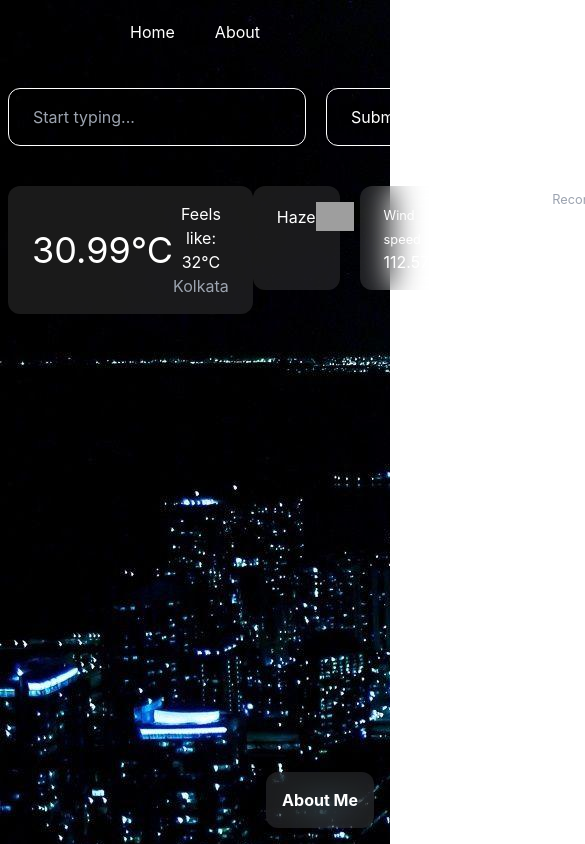
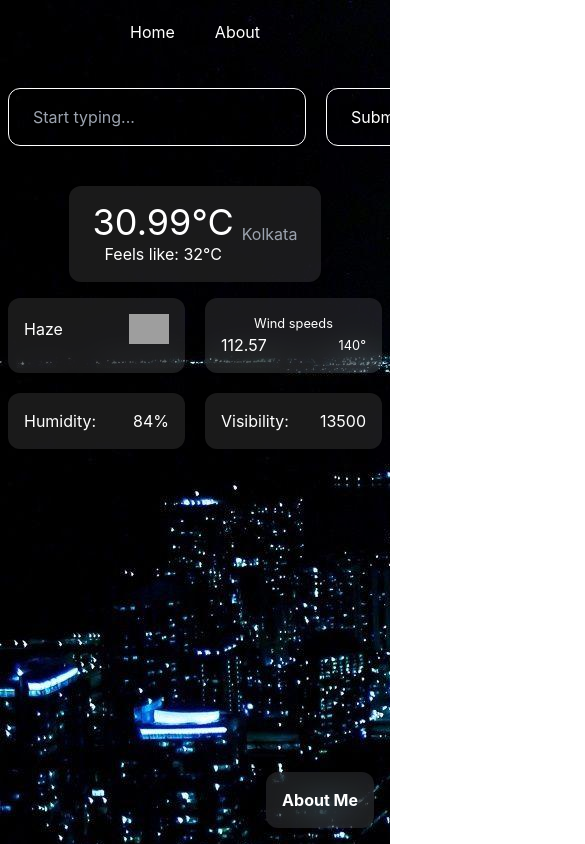
Before and after one commit to binayakbishnu/clinigo-task-binayak, a React (Create React App) app: page / in a window 390 px wide. Shown: the top 844 px of the page, 585 px wide, since content can reach past the window. Built offline with nearby package versions, Linux system fonts and the light colour scheme; grey boxes are pictures that could not be loaded.

Commit message:
feat: responsivity to dashboard

```diff
--- a/src/Pages/Dashboard.jsx
+++ b/src/Pages/Dashboard.jsx
@@ -223,8 +223,8 @@ function Dashboard() {
     return (
         <div className='flex-1 p-2 text-white relative'>
             <div className='mainContent flex flex-col items-stretch justify-start h-full'>
-                <div className={`inputDiv w-full m-auto`}>
-                    <form ref={formInput} action="/sendCityName" onSubmit={submitCity} className={`lg:w-[30%] m-auto flex flex-row gap-5 justify-between items-start`}>
+                <div className={`inputDiv w-fit m-auto`}>
+                    <form ref={formInput} action="/sendCityName" onSubmit={submitCity} className={`m-auto flex flex-row gap-5 justify-between items-start`}>
                         <div>
                             <input onChange={(e) => setCity(e.target.value)} type="text" list="cities"
                                 placeholder='Start typing...' ref={cityInput}
@@ -249,7 +249,7 @@ function Dashboard() {
                     }
                 </div>
 
-                <div className={`outputDiv flex-1 flex lg:flex-col items-stretch justify-start`}>
+                <div className={`outputDiv flex-1 flex flex-col items-stretch justify-start`}>
                     {/* <p className='text-white'>sent: {city}</p> */}
 
                     {/* error */}
@@ -260,13 +260,16 @@ function Dashboard() {
                     } */}
 
                     {/* temperature */}
-                    <div className='flex flex-row lg:flex-col items-center justify-between mt-4 px-6 lg:px-2 py-4 lg:pb-1 bg-white bg-opacity-10 backdrop-blur-lg w-full lg:w-[20%] m-auto rounded-xl'>
-                        <h1 className={`relative text-4xl lg:text-3xl ${weatherDetails ? 'text-white' : 'text-[rgba(0,0,0,0)]'}`}>
-                            {weatherDetails ? weatherDetails.currentTemperature : 99}&deg;C
+                    <div className='gap-2 lg:gap-0 flex flex-row lg:flex-col items-center justify-between mt-4 px-6 lg:px-2 py-4 lg:pb-1 bg-white bg-opacity-10 backdrop-blur-lg lg:w-[20%] m-auto rounded-xl'>
+                        <div className={`relative ${weatherDetails ? 'text-white' : 'text-[rgba(0,0,0,0)]'}`}>
+                            <h1 className=' text-4xl lg:text-3xl'>{weatherDetails ? weatherDetails.currentTemperature : 99}&deg;C</h1>
                             {/* <img className={`hidden lg:block`} src={weatherDetails?.icon} alt="" /> */}
-                        </h1>
+                            <p className={`block lg:hidden p-0 m-0 ${weatherDetails ? 'text-white' : 'text-[rgba(0,0,0,0)]'}`}>
+                                Feels like: {weatherDetails ? weatherDetails.feelsLike : 99}&deg;C
+                            </p>
+                        </div>
                         <div className='flex flex-col items-end lg:items-center justify-start'>
-                            <p className={`p-0 m-0 ${weatherDetails ? 'text-white' : 'text-[rgba(0,0,0,0)]'}`}>
+                            <p className={`hidden lg:block p-0 m-0 ${weatherDetails ? 'text-white' : 'text-[rgba(0,0,0,0)]'}`}>
                                 Feels like: {weatherDetails ? weatherDetails.feelsLike : 99}&deg;C
                             </p>
                             <p className={`p-0 m-0 lg:mt-2 text-gray-400`}>{weatherDetails ? weatherDetails.city : "City"}</p>
@@ -274,24 +277,26 @@ function Dashboard() {
                     </div>
 
                     {/* other details */}
-                    <div className={`mt-4 flex-1 flex lg:flex-row justify-between items-start`}>
+                    <div className={`mt-4 flex-1 flex flex-col sm:flex-row sm:justify-between items-start gap-5 sm:gap-0`}>
                         {/* left side */}
-                        <div className={`flex lg:flex-col items-stretch justify-start gap-5 w-[20%]`}>
-                            <div className={`px-6 lg:px-4 py-4 bg-white bg-opacity-10 backdrop-blur-lg rounded-xl text-left`}>
+                        <div className={`flex sm:flex-col items-stretch justify-start gap-5 w-full sm:w-[20%]`}>
+                            <div className={`px-4 py-4 bg-white bg-opacity-10 backdrop-blur-lg rounded-xl text-left w-full sm:W-auto`}>
                                 <p className={`flex flex-row items-center justify-between`}>
                                     {weatherDetails ? weatherDetails.description : "Haze"}
                                     <img className={``} src={weatherDetails?.icon} width="40px" alt="" />
                                 </p>
                             </div>
-                            <div className={`px-6 lg:px-4 py-4 bg-white bg-opacity-10 backdrop-blur-lg rounded-xl text-left`}>
+                            <div className={`px-4 py-4 bg-white bg-opacity-10 backdrop-blur-lg rounded-xl text-left w-full sm:W-auto`}>
+                                <p className='md:hidden text-[0.8em] p-0 m-0 text-center'>Wind speeds</p>
                                 <div className={`flex flex-row items-center justify-between`}>
                                     <p className={`p-0 m-0`}>
-                                        <span className={`text-[0.8em]`}>Wind speed </span><br />
+                                        <span className={`hidden md:inline text-[0.8em]`}>Wind speed </span>
+                                        <br className='hidden md:block' />
                                         {weatherDetails ? weatherDetails.windSpeed : "999.99"}
                                     </p>
                                     <div className={`flex flex-col items-center justify-start`}>
                                         <CiLocationArrow1
-                                            className={`rotate-[${weatherDetails?.windDirectionIcon}deg]`}
+                                            className={`hidden lg:block rotate-[${weatherDetails?.windDirectionIcon}deg]`}
                                         />
                                         <p className='p-0 m-0 text-[0.8em]'>
                                             {weatherDetails?.windDirection}&deg;
@@ -299,24 +304,10 @@ function Dashboard() {
                                     </div>
                                 </div>
                             </div>
-                            {/* <div className={`px-6 lg:px-4 py-4 bg-white bg-opacity-10 backdrop-blur-lg rounded-xl text-left`}>
-                                <p className={`flex flex-row items-center justify-between`}>
-                                    <span>
-                                        Humidity: </span>
-                                    {weatherDetails ? weatherDetails.humidity : "100"}%
-                                </p>
-                            </div>
-                            <div className={`px-6 lg:px-4 py-4 bg-white bg-opacity-10 backdrop-blur-lg rounded-xl text-left`}>
-                                <p className={`flex flex-row items-center justify-between`}>
-                                    <span>
-                                        Visibility: </span>
-                                    {weatherDetails ? weatherDetails.visibility : "99999"}
-                                </p>
-                            </div> */}
                         </div>
 
                         {/* center */}
-                        <div className={`flex flex-col items-center justify-between px-6 lg:px-4 py-4 pt-1 bg-white bg-opacity-10 backdrop-blur-lg rounded-xl text-left`}>
+                        <div className={`hidden sm:flex flex-col items-center justify-between px-4 py-4 pt-1 bg-white bg-opacity-10 backdrop-blur-lg rounded-xl text-left`}>
                             <p className={`text-[0.8em] text-gray-400 mb-2`}>Recorded at</p>
                             <p>
                                 {weatherDetails?.timezone.getHours()}:{weatherDetails?.timezone.getMinutes()}:{weatherDetails?.timezone.getSeconds()}  (GMT{(weatherDetails?.timezone.getTimezoneOffset()) / 60})
@@ -325,14 +316,14 @@ function Dashboard() {
                         </div>
 
                         {/* right side */}
-                        <div className={`flex lg:flex-col items-stretch justify-start gap-5 w-[20%]`}>
-                            <div className={`px-6 lg:px-4 py-4 bg-white bg-opacity-10 backdrop-blur-lg rounded-xl text-left`}>
+                        <div className={`flex sm:flex-col items-stretch justify-start gap-5 w-full sm:w-[20%]`}>
+                            <div className={`px-4 py-4 bg-white bg-opacity-10 backdrop-blur-lg rounded-xl text-left w-full sm:w-auto`}>
                                 <p className={`flex flex-row items-center justify-between`}>
                                     <span>Humidity: </span>
                                     {weatherDetails ? weatherDetails.humidity : "100"}%
                                 </p>
                             </div>
-                            <div className={`px-6 lg:px-4 py-4 bg-white bg-opacity-10 backdrop-blur-lg rounded-xl text-left`}>
+                            <div className={`px-4 py-4 bg-white bg-opacity-10 backdrop-blur-lg rounded-xl text-left w-full sm:w-auto`}>
                                 <p className={`flex flex-row items-center justify-between`}>
                                     <span>
                                         Visibility: </span>
```
